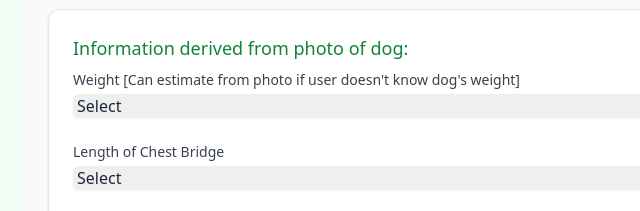
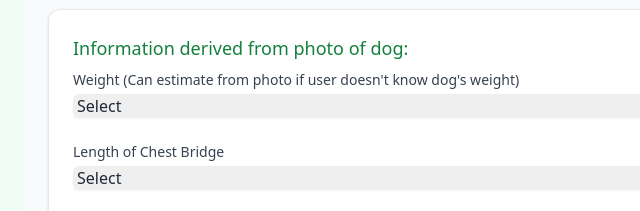
Before and after one commit to DogArmor-Devs/dog-armor, a plain HTML site: page frontend/demo.html in a window 1280 px wide. Shown: the part 202-413 px from the top of the page, 232-872 px from the left. Drawn offline with nearby package versions, Linux system fonts and the light colour scheme.

Commit message:
small fix

```diff
--- a/frontend/demo.html
+++ b/frontend/demo.html
@@ -42,7 +42,7 @@
       <div>
         <label class="block text-lg font-medium text-green-700 mb-2">Information derived from photo of dog:</label>
 
-        <label class="block text-sm font-medium text-gray-700">Weight [Can estimate from photo if user doesn't know dog's weight]</label>
+        <label class="block text-sm font-medium text-gray-700">Weight (Can estimate from photo if user doesn't know dog's weight)</label>
         <select name="weight" id="weight" class="mt-1 block w-full border-gray-300 rounded-md shadow-sm" required>
           <option value="" disabled selected>Select</option>
           <option value="Small">Strawweight: &lt;10lbs</option>
```
